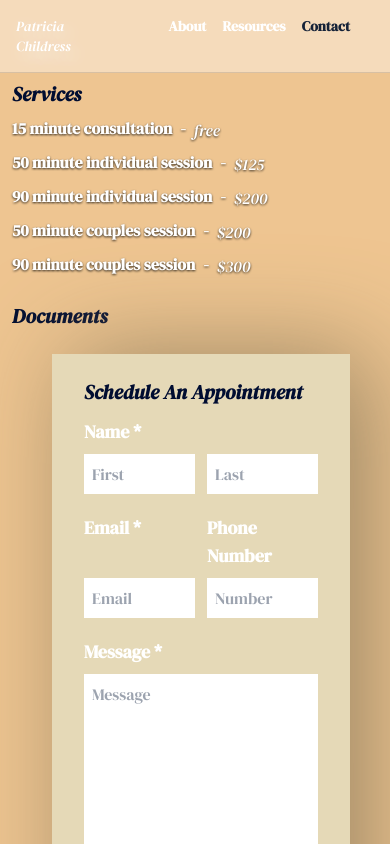
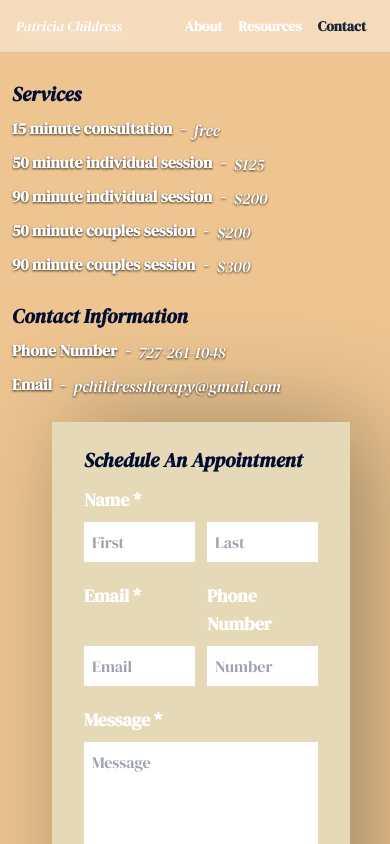
Before and after one commit to charliechildress/therapy-website, a React (Create React App) app: page /contact in a window 390 px wide. Shown: the top 844 px of the page. Built offline with nearby package versions, Linux system fonts and the light colour scheme.

Commit message:
size updates and contact info added

```diff
--- a/src/components/BookCards.jsx
+++ b/src/components/BookCards.jsx
@@ -30,10 +30,10 @@ const BookCards = () => {
                   <p className="pt-4 text-md font-semibold text-card-text font-serif">
                     {book.synopsis}
                   </p>
-                  <p className="flex flex-row font-serif 3xl:space-x-10 2xl:space-x-7 space-x-5 md:space-x-3 sm:space-x-2 xs:space-x-1 mb-2 flex-auto pt-8 sm:pt-4 xs:pt-4 text-card-text">
+                  <p className="flex flex-row flex-wrap font-serif mb-2 flex-auto pt-8 sm:pt-4 xs:pt-4 text-card-text">
                     {book.tags.map((tag) => (
                       <p
-                        className="text-card-button-text font-serif font-semibold bg-card-button rounded-md px-1 shadow-[2px_4px_2px_rgba(0,0,0,0.7)] transition  hover:-translate-y-1"
+                        className="text-card-button-text font-serif font-semibold bg-card-button rounded-md px-1 my-2 3xl:mr-10 2xl:mr-7 mr-5 md:mr-3 sm:mr-2 xs:mr-2 shadow-[2px_4px_2px_rgba(0,0,0,0.7)] transition  hover:-translate-y-1"
                         key={tag}
                       >
                         {tag}{" "}
@@ -53,8 +53,8 @@ const BookCards = () => {
                     </a>
                   </div>
                 </div>
-                <div className="flex-1 flex justify-center transition lg:pr-8 md:pr-8 sm:pr-8 xs:pr-8 hover:-translate-y-2">
-                  <div className="w-1/2 h-3/4 m-4">
+                <div className="flex-1 flex justify-center transition hover:-translate-y-2">
+                  <div className="w-1/2 h-3/4 m-4 justify-center">
                     <img
                       src={book.demo}
                       alt={book.title}
@@ -85,10 +85,10 @@ const BookCards = () => {
                   <p className="pt-4 font-serif text-md font-semibold text-card-text">
                     {book.synopsis}
                   </p>
-                  <p className="flex flex-row font-serif 3xl:space-x-10 2xl:space-x-7 space-x-5 md:space-x-3 sm:space-x-2 xs:space-x-1 mb-2 flex-auto pt-8 sm:pt-4 xs:pt-4 text-card-text">
+                  <p className="flex flex-row flex-wrap font-serif mb-2 flex-auto pt-8 sm:pt-4 xs:pt-4 text-card-text">
                     {book.tags.map((tag) => (
                       <p
-                        className="text-card-button-text font-semibold bg-card-button rounded-md px-1 shadow-[2px_4px_2px_rgba(0,0,0,0.7)] transition  hover:-translate-y-1"
+                        className="text-card-button-text font-serif font-semibold bg-card-button rounded-md px-1 my-2 3xl:mr-10 2xl:mr-7 mr-5 md:mr-3 sm:mr-2 xs:mr-2 shadow-[2px_4px_2px_rgba(0,0,0,0.7)] transition  hover:-translate-y-1"
                         key={tag}
                       >
                         {tag}{" "}
@@ -108,7 +108,7 @@ const BookCards = () => {
                     </a>
                   </div>
                 </div>
-                <div className="flex-1 flex justify-center transition lg:pr-8 md:pr-8 sm:pr-8 xs:pr-8 hover:-translate-y-2">
+                <div className="flex-1 flex justify-center transition hover:-translate-y-2">
                   <div className="w-1/2 h-3/4 m-4">
                     <img
                       src={book.demo}
--- a/src/components/Navbar.jsx
+++ b/src/components/Navbar.jsx
@@ -22,9 +22,9 @@ export default function PermanentDrawerLeft({ active }) {
   return (
     <ThemeProvider theme={theme}>
       <Drawer variant="permanent" anchor="top">
-        <div className="flex flex-row font-serif m-4 text-white text-xl sm:text-base xs:text-sm font-bold">
+        <div className="flex flex-row font-serif m-4 justify-between text-white text-xl sm:text-base xs:text-sm font-bold">
           <a href="/">
-            <p className="hover:font-extrabold xs:mr-12 font-serif-italic text-2xl sm:text-lg xs:text-sm font-normal text-shadow-header">
+            <p className="hover:font-extrabold font-serif-italic text-2xl sm:text-lg xs:text-sm font-normal text-shadow-header">
               Patricia Childress
             </p>
           </a>
@@ -53,7 +53,7 @@ export default function PermanentDrawerLeft({ active }) {
                 </Box>
               )}
             </a>
-            <a href="Contact" className=" xs:pr-4 hover:underline">
+            <a href="Contact" className=" hover:underline">
               {active === "Contact" && (
                 <Box>
                   <p className="text-header-select">Contact</p>
--- a/src/constants/index.js
+++ b/src/constants/index.js
@@ -8,9 +8,7 @@ import healing from "../constants/demos/healing-relationships.jpg";
 import untethered from "../constants/demos/untethered-soul.jpg";
 
 const introduction = [
-  "I am glad you have found your way to my bio. Whether you are experiencing difficult times or need additional support to work through life, I am here to support and cheer you on. Many of our best days are still ahead of us. So let's get started!",
-  " I am a licensed clinical social worker with more than 20 years working with children, families, individuals, couples, and veterans. I want to create space to practice patience, understanding, and acceptance while acting as a change agent for you. I use an array of modalities including motivational interviewing, empowerment, cognitive behavioral, group psychotherapy, social information processing model, interpersonal psychotherapy, and more.",
-  " I have many years working at end of life and have a unique approach to life, includng finding peace and joy in the present. Some of the most impactful experiences in life come from intense pain.",
+  "Whether you're navigating tough times or seeking additional support, I'm here to help! With over 20 years of experience as a licensed clinical social worker, I've had the privilege of working with families, individuals, couples, and veterans. My goal is to create a safe and nurturing space where we can cultivate patience, understanding, and acceptance together. I utilize a variety of therapeutic approaches, including cognitive behavioral therapy, motivational interviewing, group psychotherapy, the social information processing model, and interpersonal psychotherapy, among others. My extensive experience in end-of-life care has given me a unique perspective on life's challenges, and I believe that life's most impactful moments often arise from intense pain. Together, we can find hope and discover that our best days are still ahead. Let's begin this journey together!",
 ];
 
 const books = [
--- a/src/screens/Contact.jsx
+++ b/src/screens/Contact.jsx
@@ -45,8 +45,40 @@ const Contact = () => {
               </div>
             </div>
             <h2 className="flex-0 font-serif-italic pt-6 font-semibold text-dark-text text-2xl 3xl:text-6xl 2xl:text-6xl xl:text-6xl lg:text-4xl md:text-4xl sm:text-3xl xs:text-xl">
-              Documents
+              Contact Information
             </h2>
+            <div className="flex-row">
+              <div className="flex drop-shadow-[0_1.2px_1.2px_rgba(0,0,0,0.8)] flex-col justify-center">
+                <div className="flex pt-6 sm:pt-4 xs:pt-2">
+                  <p className="font-bold text-card-text font-serif 3xl:text-3xl 2xl:text-2xl xl:text-2xl lg:text-xl md:text-lg sm:text-md xs:text-md">
+                    Phone Number
+                  </p>
+                  <p className="px-2 font-bold text-card-text font-serif-italic 3xl:text-3xl 2xl:text-2xl xl:text-2xl lg:text-xl md:text-lg sm:text-md xs:text-md">
+                    -
+                  </p>
+                  <a
+                    href="tel:7272611048"
+                    className="pt-0.5 font-medium text-card-text hover:underline font-serif-italic 3xl:text-3xl 2xl:text-2xl xl:text-2xl lg:text-xl md:text-lg sm:text-md xs:text-md"
+                  >
+                    727-261-1048
+                  </a>
+                </div>
+                <div className="flex pt-6 sm:pt-4 xs:pt-2">
+                  <p className="font-bold text-card-text font-serif 3xl:text-3xl 2xl:text-2xl xl:text-2xl lg:text-xl md:text-lg sm:text-md xs:text-md">
+                    Email
+                  </p>
+                  <p className="px-2 font-bold text-card-text font-serif-italic 3xl:text-3xl 2xl:text-2xl xl:text-2xl lg:text-xl md:text-lg sm:text-md xs:text-md">
+                    -
+                  </p>
+                  <a
+                    href="mailto:pchildresstherapy.com"
+                    className="pt-0.5 font-medium text-card-text hover:underline font-serif-italic 3xl:text-3xl 2xl:text-2xl xl:text-2xl lg:text-xl md:text-lg sm:text-md xs:text-md"
+                  >
+                    pchildresstherapy@gmail.com
+                  </a>
+                </div>
+              </div>
+            </div>
           </motion.div>
           <motion.div
             initial="hidden"
```
